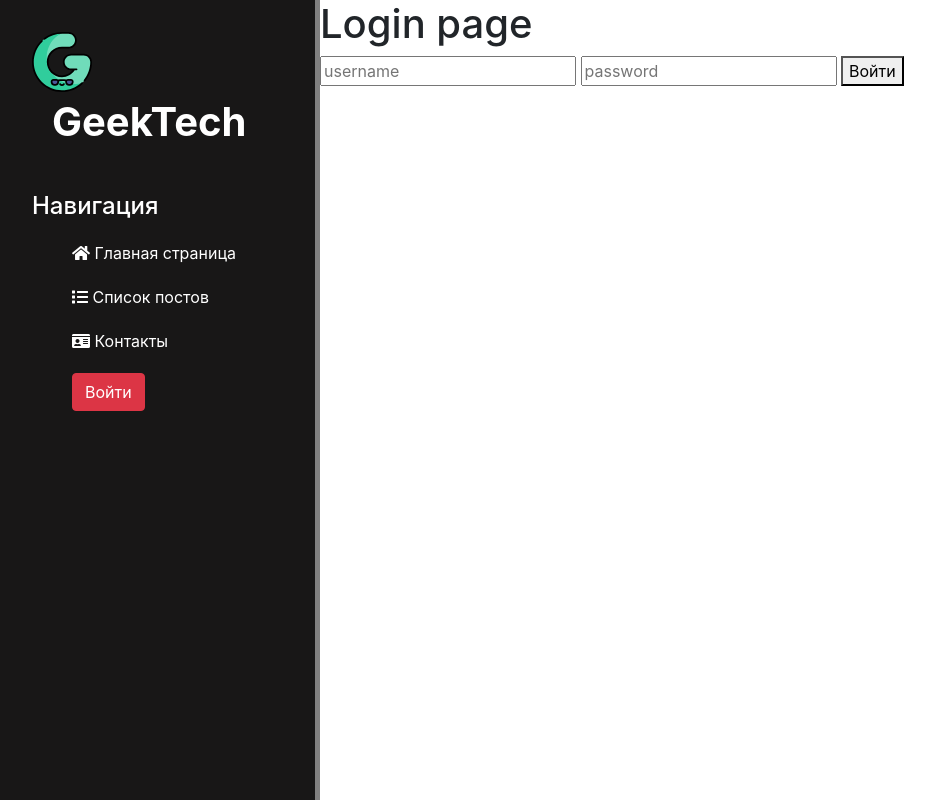
After one commit to tanaki1609/blog, a Django app: page /login/ in a window 1280 px wide. The commit adds this page. Shown: the whole page, without its empty margins (0-935 px from the left). Run offline with Django 3.2, Linux system fonts and the light colour scheme; some libraries are stand-ins or nearby versions.

Commit message:
added login.html

```diff
--- a/article_app/views.py
+++ b/article_app/views.py
@@ -1,3 +1,4 @@
+from django.contrib import auth
 from django.shortcuts import render, redirect
 
 # Create your views here.
@@ -10,7 +11,8 @@ def get_all_posts(request):
     categories = Category.objects.all()
     data = {
         'posts': articles,
-        'categories': categories
+        'categories': categories,
+        'username': auth.get_user(request).username
     }
     return render(request, 'index.html', context=data)
 
@@ -28,7 +30,8 @@ def get_post(request, id):
     data = {
         'post': article,
         'comments': comments,
-        'form': form
+        'form': form,
+        'username': auth.get_user(request).username
     }
     return render(request, 'post.html',
                   context=data)
@@ -42,10 +45,33 @@ def add_article_view(request):
             return redirect('/posts/')
     form = ArticleForm()
     data = {
-        'form': form
+        'form': form,
+        'username': auth.get_user(request).username
     }
     return render(request, 'add.html', context=data)
 
 
 def main_page_view(request):
-    return render(request, 'main.html')
+    data = {
+        'username': auth.get_user(request).username
+    }
+    return render(request, 'main.html', context=data)
+
+
+def login(request):
+    if request.method == 'POST':
+        username = request.POST.get('username')
+        password = request.POST.get('password')
+        user = auth.authenticate(username=username, password=password)
+        if user:
+            auth.login(request, user)
+            return redirect('/')
+        else:
+            return render(request, 'login.html')
+    elif request.method == 'GET':
+        return render(request, 'login.html')
+
+
+def logout(request):
+    auth.logout(request)
+    return redirect('/')
--- a/blog/urls.py
+++ b/blog/urls.py
@@ -21,5 +21,7 @@ urlpatterns = [
     path('', views.main_page_view),
     path('posts/<int:id>/', views.get_post),
     path('posts/', views.get_all_posts),
-    path('add_article/', views.add_article_view)
+    path('add_article/', views.add_article_view),
+    path('login/', views.login),
+    path('logout/', views.logout),
 ]
--- a/static/css/main.css
+++ b/static/css/main.css
@@ -2,10 +2,9 @@ body{
     background: #2d2c2c;
 }
 aside{
-    margin: -10px;
     background: #181717;
     float: left;
-    width: 20%;
+    width: 25%;
     padding: 2.5%;
     height: 100vh;
     color: white;
@@ -40,6 +39,7 @@ aside ul li{
 aside ul li:hover, aside ul a:hover{
     color: chocolate;
     transform: scale(1.05);
+    text-decoration: none;
 }
 
 header{
--- a/templates/layout.html
+++ b/templates/layout.html
@@ -6,6 +6,7 @@
     <title>{% block title %} {% endblock %}</title>
      <link rel="stylesheet" href="{% static 'css/main.css' %}">
     <link rel="stylesheet" href="https://use.fontawesome.com/releases/v5.8.2/css/all.css">
+    <link rel="stylesheet" href="https://stackpath.bootstrapcdn.com/bootstrap/4.5.2/css/bootstrap.min.css">
 </head>
 <body>
 
@@ -17,6 +18,11 @@
         <a href="/"><li> <i class="fas fa-home"></i> Главная страница</li></a>
         <a href="/posts/"><li><i class="fas fa-list"></i> Список постов</li></a>
         <a href="/contacts/"><li><i class="fas fa-id-card"></i> Контакты</li></a>
+        {% if username %}
+            <a href="/logout/"><li><button type="button" class="btn btn-danger">Выйти ({{ username }})</button></li></a>
+        {% else %}
+            <a href="/login/"><li><button type="button" class="btn btn-danger">Войти</button></li></a>
+        {% endif %}
     </ul>
 </aside>
 
--- /dev/null
+++ b/templates/login.html
@@ -0,0 +1,13 @@
+{% extends 'layout.html' %}
+{% block title %} Login Page {% endblock %}
+{% block content %}
+    <div>
+        <h1>Login page</h1>
+        <form action="/login/" method="post">
+            {% csrf_token %}
+            <input type="text" name="username" placeholder="username">
+            <input type="password" name="password" placeholder="password">
+            <button type="submit">Войти</button>
+        </form>
+    </div>
+{% endblock %}
```
